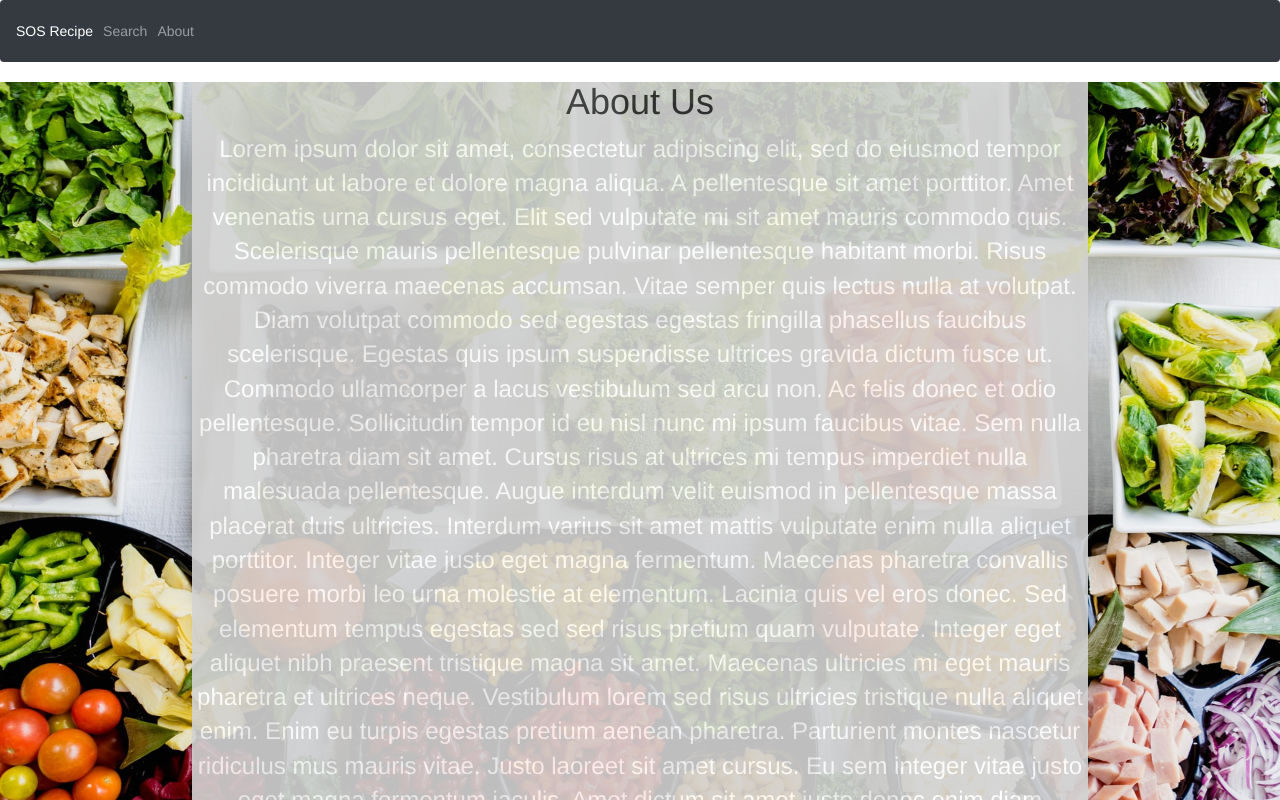
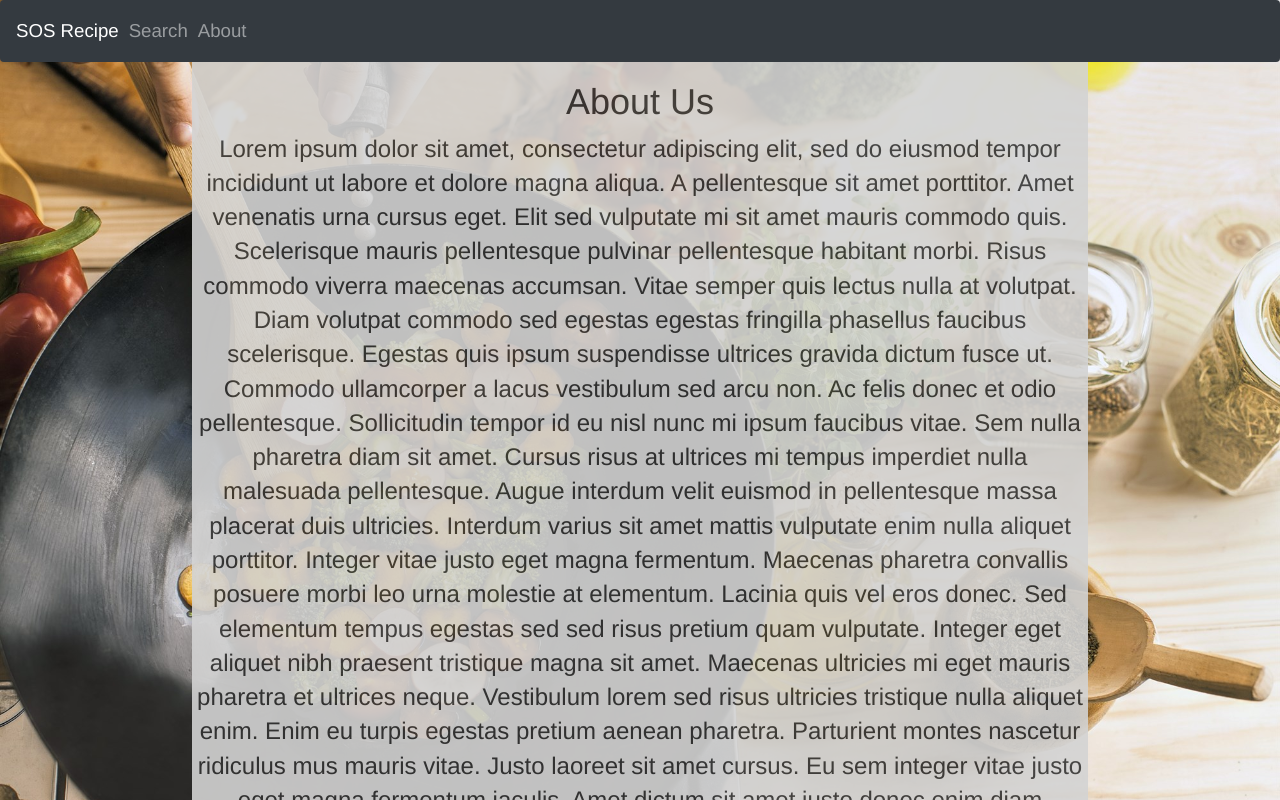
Before and after one commit to SOS-Recipe/SOS_Recipe, a React (Create React App) app in the folder frontend/: page /About in a window 1280 px wide. Shown: the top 800 px of the page. Built offline with nearby package versions, Linux system fonts and the light colour scheme.

Commit message:
fixing header styling

```diff
--- a/frontend/src/components/about.jsx
+++ b/frontend/src/components/about.jsx
@@ -7,10 +7,11 @@ class About extends React.Component {
     }
     render() {
         return(
-            <body class="AboutBody">
+            <body class="AboutPage">
+                <div class="AboutBody">
                     <div class='content'>
                         <h1>About Us</h1>
-                    <p>
+                        <p class="AboutText">
                         Lorem ipsum dolor sit amet, consectetur adipiscing elit, sed do eiusmod tempor incididunt ut labore et dolore magna aliqua. A pellentesque sit amet porttitor. Amet venenatis urna cursus eget. Elit sed vulputate mi sit amet mauris commodo quis. Scelerisque mauris pellentesque pulvinar pellentesque habitant morbi. Risus commodo viverra maecenas accumsan. Vitae semper quis lectus nulla at volutpat. Diam volutpat commodo sed egestas egestas fringilla phasellus faucibus scelerisque. Egestas quis ipsum suspendisse ultrices gravida dictum fusce ut. Commodo ullamcorper a lacus vestibulum sed arcu non. Ac felis donec et odio pellentesque. Sollicitudin tempor id eu nisl nunc mi ipsum faucibus vitae.
 
     Sem nulla pharetra diam sit amet. Cursus risus at ultrices mi tempus imperdiet nulla malesuada pellentesque. Augue interdum velit euismod in pellentesque massa placerat duis ultricies. Interdum varius sit amet mattis vulputate enim nulla aliquet porttitor. Integer vitae justo eget magna fermentum. Maecenas pharetra convallis posuere morbi leo urna molestie at elementum. Lacinia quis vel eros donec. Sed elementum tempus egestas sed sed risus pretium quam vulputate. Integer eget aliquet nibh praesent tristique magna sit amet. Maecenas ultricies mi eget mauris pharetra et ultrices neque. Vestibulum lorem sed risus ultricies tristique nulla aliquet enim. Enim eu turpis egestas pretium aenean pharetra. Parturient montes nascetur ridiculus mus mauris vitae. Justo laoreet sit amet cursus. Eu sem integer vitae justo eget magna fermentum iaculis. Amet dictum sit amet justo donec enim diam vulputate ut. Nulla facilisi etiam dignissim diam quis enim lobortis scelerisque fermentum. Id porta nibh venenatis cras sed. Nec ullamcorper sit amet risus.
@@ -22,6 +23,7 @@ Eget magna fermentum iaculis eu non diam. Diam quis enim lobortis scelerisque. E
     Morbi non arcu risus quis varius quam quisque. Arcu dui vivamus arcu felis bibendum ut tristique et. Mauris a diam maecenas sed. Congue quisque egestas diam in. Tellus id interdum velit laoreet id donec ultrices. Ornare suspendisse sed nisi lacus. Auctor elit sed vulputate mi sit amet. Semper viverra nam libero justo laoreet. Tellus pellentesque eu tincidunt tortor aliquam nulla. Ultricies lacus sed turpis tincidunt id aliquet risus feugiat in. Ipsum consequat nisl vel pretium. Ornare arcu odio ut sem nulla.
                         </p>
                     </div>
+                </div>
             </body>
         )
     }
--- a/frontend/src/components/header.jsx
+++ b/frontend/src/components/header.jsx
@@ -1,4 +1,5 @@
 import React from "react";
+import '../styles/header.css'
 
 
 class Header extends React.Component {
@@ -7,7 +8,7 @@ class Header extends React.Component {
     }
     render() {
         return(
-            <header>
+            <header class="header-nav">
                 <nav class="navbar navbar-expand-lg navbar-dark bg-dark">
                         <ul class="navbar-nav">
                             <li class="nav-item active">
--- a/frontend/src/styles/about.css
+++ b/frontend/src/styles/about.css
@@ -1,11 +1,15 @@
 .AboutBody {
-    height: 100%;
-    background: url("../images/aboutBackground.jpg") no-repeat center fixed;
+    display: flex;
+    /* position: relative; */
+    padding-top: 62px;
+    min-height: 100%;
+    background: url("../images/landing-background.jpg") no-repeat center fixed;
     background-size: cover;
     margin: none;
 }
 
 .content {
+    position: relative;
     width: 70%;
     text-align: center;
     vertical-align: center;
@@ -16,6 +20,8 @@
     opacity: .9;
 }
 
-p {
+.AboutText {
+    position: relative;
     font-size: 18pt;
+    color: #333;
 }
--- a/frontend/src/styles/header.css
+++ b/frontend/src/styles/header.css
@@ -1,3 +1,6 @@
-header {
-    margin: none;
+.header-nav {
+    position: fixed;
+    width: 100%;
+    top: 0;
+    font-size: 14pt;
 }
--- a/frontend/src/styles/recipe.css
+++ b/frontend/src/styles/recipe.css
@@ -1,4 +1,5 @@
 .Recipe-component {
+    padding-top: 62px;
     /* background: rgb(83, 83, 83); */
     min-height: 100%;
     min-height: 100vh;
--- a/frontend/src/styles/search.css
+++ b/frontend/src/styles/search.css
@@ -1,4 +1,5 @@
 .flex_container{
+    padding-top: 62px;
     min-height: 100vh;
     display: flex
 }
```
Lines whose indentation alone changed are shown as unchanged.
